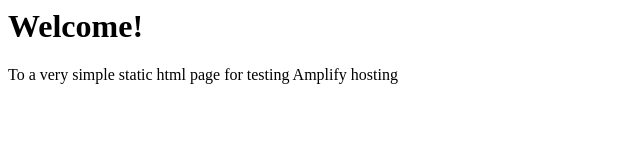
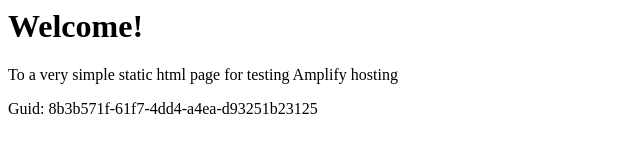
Before and after one commit to aws-aemilia-nrt/Github-PR-Commit-Integration-Test-DoNotTouch-Gith-OKSLNVO2-v1-prod-ap-northeast-1, a website: page src/index.html in a window 1280 px wide. Shown: the whole page, without its empty margins (0-640 px from the left). Drawn offline with Linux system fonts and the light colour scheme.

Commit message:
commit from integ tests

```diff
--- a/src/index.html
+++ b/src/index.html
@@ -1,3 +1,5 @@
+
+
 <html lang="en">
 
 <head>
@@ -10,6 +12,6 @@
 <body>
     <h1>Welcome!</h1>
     <p>To a very simple static html page for testing Amplify hosting</p>
-</body>
+    <p>Guid: 8b3b571f-61f7-4dd4-a4ea-d93251b23125</p></body>
 
 </html>
```
